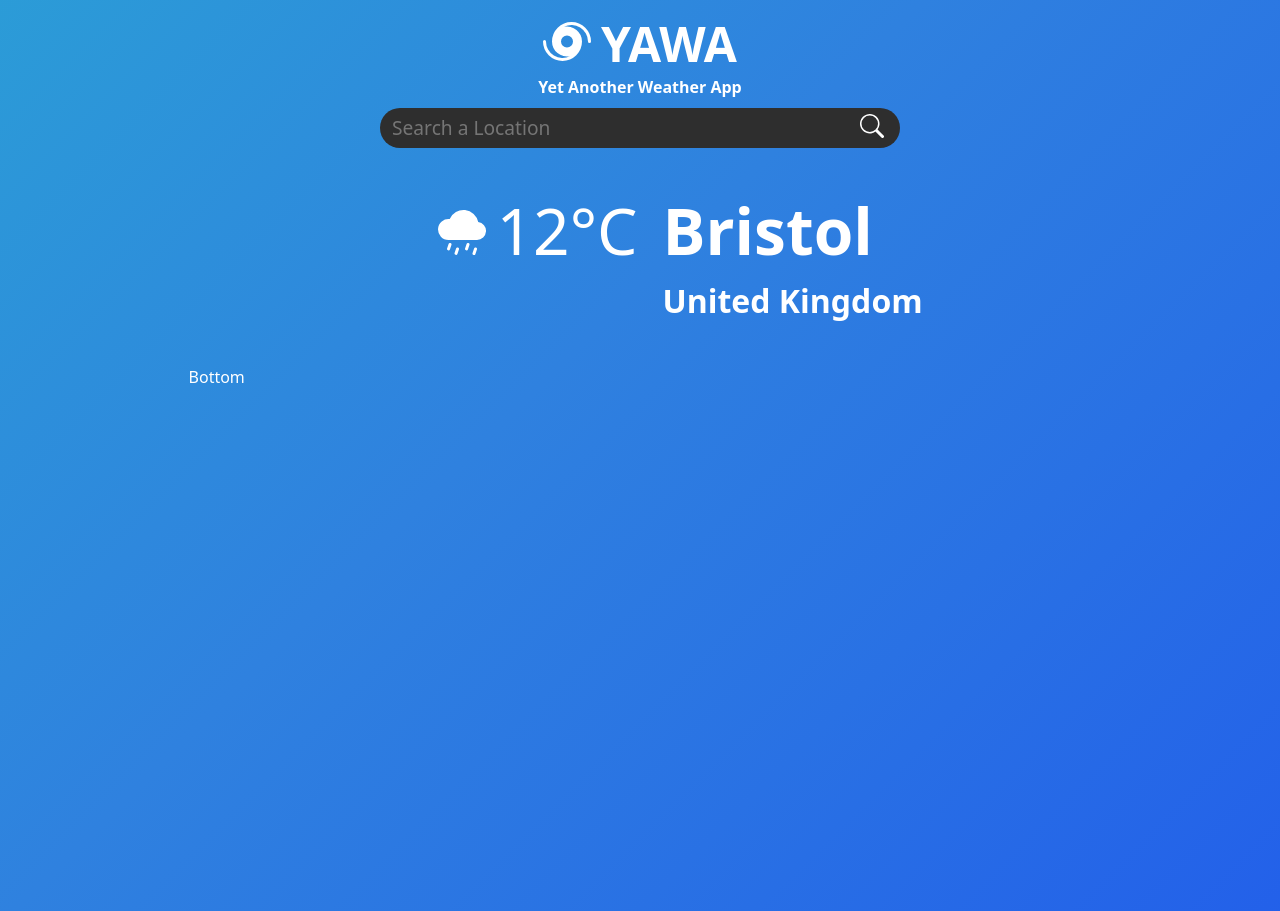
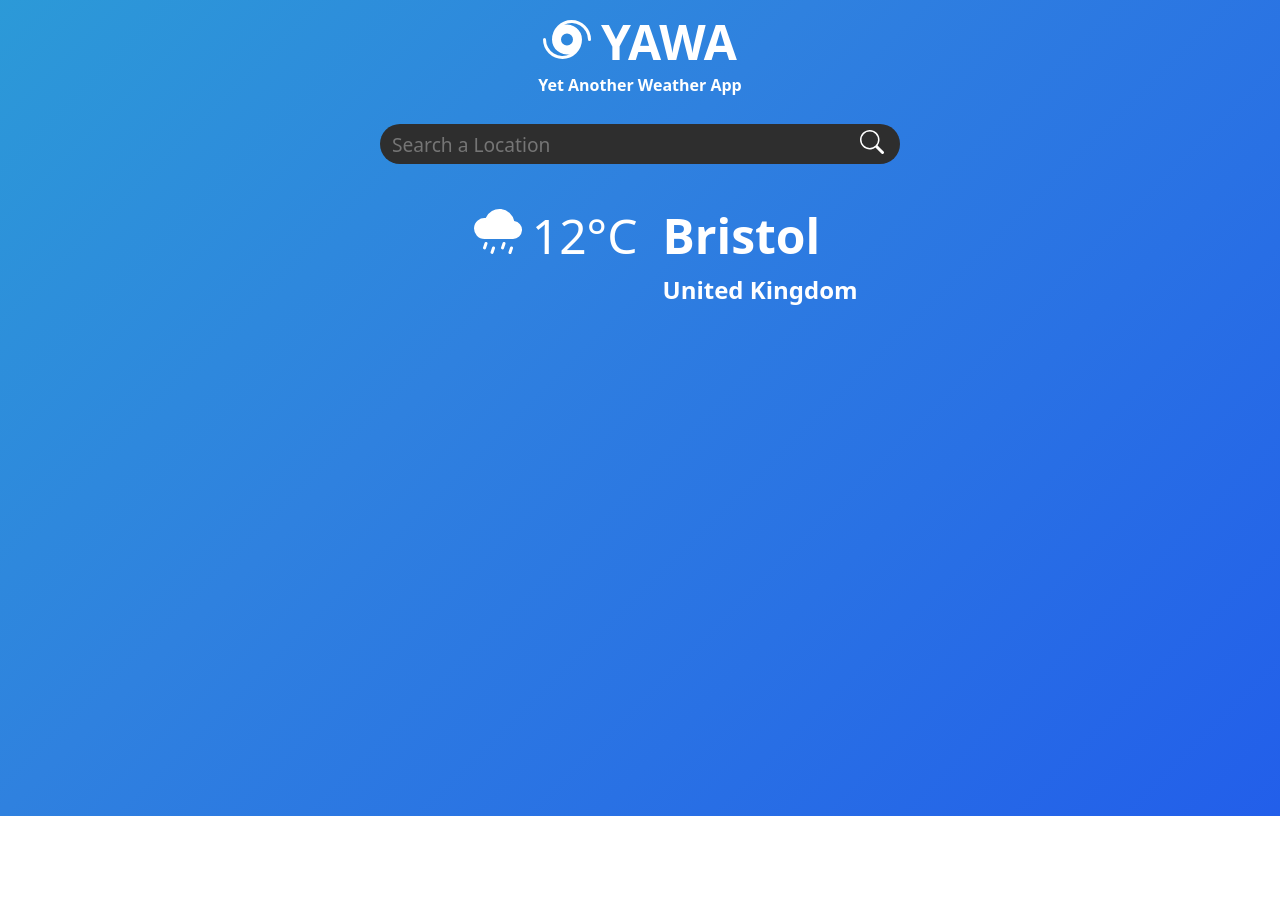
Before and after one commit to louispallett/odin-weather-app, a website built with webpack: page src/index.html in a window 1280 px wide. After the commit the page ends 816 px from the top, so only its background shows below. Built offline with nearby package versions, Linux system fonts and the light colour scheme.

Commit message:
Centred .search-wrapper

```diff
--- a/src/index.html
+++ b/src/index.html
@@ -45,7 +45,9 @@
                 </div>
             </div>
         </div>
-        <div class="bottom">Bottom</div>
+        <div class="bottom">
+
+        </div>
     </div>
 </body>
 </html>
--- a/src/scss/styles.scss
+++ b/src/scss/styles.scss
@@ -8,7 +8,7 @@
 }
 
 body {
-	background: linear-gradient(-45deg, #1336f7, #2f81df, #23d5c6, #3bf854);
+	background: linear-gradient(-45deg, #1336f7, #2f81df, #23d5c6, #04802d);
 	background-size: 400% 400%;
 	animation: gradient 15s ease infinite;
 }
@@ -29,6 +29,6 @@ body {
     min-height: 100vh;
     min-width: 80vw;
     display: grid;
-    grid-template-rows: 2fr 3fr;
+    grid-template-rows: 350px 1fr;
     grid-template-columns: 1fr 5fr 1fr;
 }
--- a/src/scss/top.scss
+++ b/src/scss/top.scss
@@ -26,7 +26,7 @@
 .search-wrapper {
     display: flex;
     justify-content: center;
-    align-items: flex-start;
+    align-items: center;
     margin-top: 10px;
 }
 
@@ -57,7 +57,7 @@
     display: grid;
     grid-template: 1fr 1fr / 1fr 1fr;
     gap: 5px;
-    font-size: 4rem;
+    font-size: 3rem;
 }
 
 .temp-wrapper {
@@ -87,9 +87,8 @@
     display: flex;
     justify-content: flex-start;
     align-items: flex-start;
-    font-size: 2rem !important;
+    font-size: 1.5rem !important;
     grid-area: 2 / 2 / 3 / 3;
-    // margin-left: 22px;
 }
 
 @media only screen and (max-width: 500px) {
```
